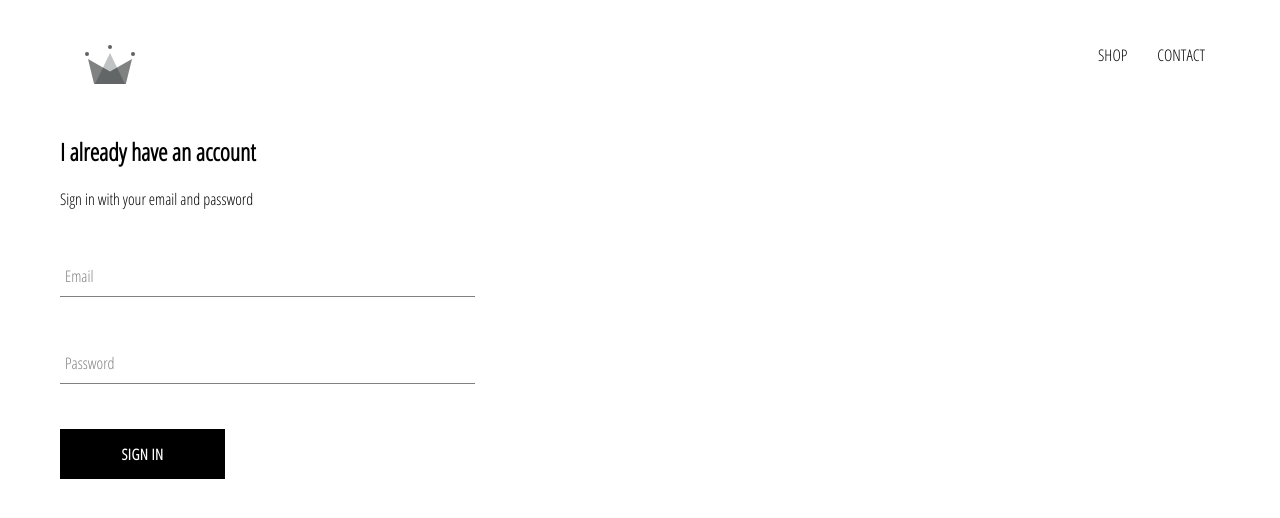
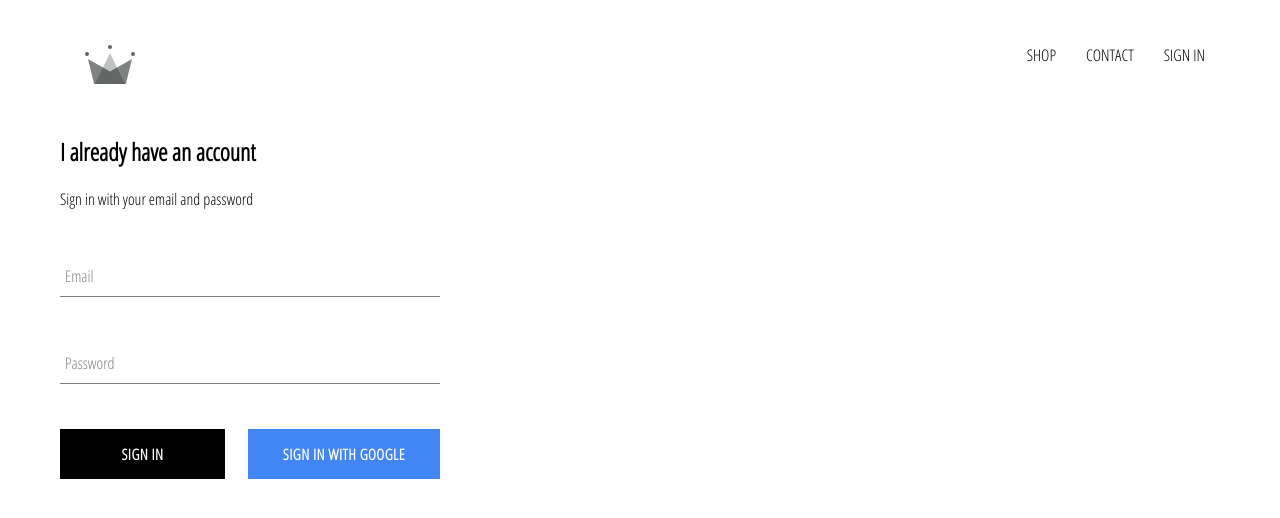
Before and after one commit to SusanGuy/Cool-Clothing, a React (Create React App) app: page /auth in a window 1280 px wide. Shown: the top 518 px of the page. Built offline with nearby package versions, Linux system fonts and the light colour scheme; no server answers.

Commit message:
integrated firebase into application, created signin with google

```diff
--- a/package.json
+++ b/package.json
@@ -6,6 +6,7 @@
     "@testing-library/jest-dom": "^4.2.4",
     "@testing-library/react": "^9.4.0",
     "@testing-library/user-event": "^7.2.1",
+    "firebase": "^7.6.2",
     "node-sass": "^4.13.0",
     "react": "^16.12.0",
     "react-dom": "^16.12.0",
--- a/src/App.css
+++ b/src/App.css
@@ -1,3 +1,7 @@
+* {
+  box-sizing: border-box;
+}
+
 body {
   font-family: "Open Sans Condensed";
   padding: 20px 60px;
--- a/src/App.js
+++ b/src/App.js
@@ -4,12 +4,36 @@ import "./App.css";
 import Navigation from "./components/navigation/navigation";
 import HomePage from "./containers/homepage/homepage";
 import Shop from "./containers/shop/shop";
+import { auth } from "./firebase/firebase.utils";
 import Auth from "./containers/authenticationForm/auth";
 
-function App() {
+class App extends React.Component {
+  constructor(props) {
+    super(props);
+    this.state = {
+      currentUser: null
+    };
+  }
+
+  unsubscribeFromAuth = null;
+
+  componentDidMount() {
+    this.unsubscribeFromAuth = auth.onAuthStateChanged(user => {
+      this.setState({
+        currentUser: user
+      });
+      console.log(this.state.currentUser);
+    });
+  }
+
+  componentWillUnmount() {
+    this.unsubscribeFromAuth();
+  }
+
+  render() {
     return (
       <div>
-      <Navigation />
+        <Navigation currentUser={this.state.currentUser} />
         <Switch>
           <Route exact path="/" component={HomePage} />
           <Route exact path="/shop" component={Shop} />
@@ -18,5 +42,6 @@ function App() {
       </div>
     );
   }
+}
 
 export default App;
--- a/src/components/buttons/buttons.js
+++ b/src/components/buttons/buttons.js
@@ -1,8 +1,11 @@
 import React from "react";
 import "./buttons.styles.scss";
-const buttons = ({ children, ...otherProps }) => {
+const buttons = ({ children, isGoogleSignIn, ...otherProps }) => {
   return (
-    <button className="custom-button" {...otherProps}>
+    <button
+      className={`${isGoogleSignIn ? "google-sign-in" : ""} custom-button`}
+      {...otherProps}
+    >
       {children}
     </button>
   );
--- a/src/components/buttons/buttons.styles.scss
+++ b/src/components/buttons/buttons.styles.scss
@@ -19,4 +19,13 @@
     color: black;
     border: 1px solid black;
   }
+  &.google-sign-in {
+    background-color: #4285f4;
+    color: white;
+
+    &:hover {
+      background-color: #357ae8;
+      border: none;
+    }
+  }
 }
--- a/src/components/navigation/navigation.js
+++ b/src/components/navigation/navigation.js
@@ -1,8 +1,9 @@
 import React from "react";
 import { Link } from "react-router-dom";
+import { auth } from "../../firebase/firebase.utils";
 import { ReactComponent as Logo } from "../../assets/crown.svg";
 import "./navigation.scss";
-const navigation = () => {
+const navigation = ({ currentUser }) => {
   return (
     <div className="header">
       <Link className="logo-container" to="/">
@@ -15,6 +16,15 @@ const navigation = () => {
         <Link className="option" to="/contact">
           CONTACT
         </Link>
+        {currentUser ? (
+          <div className="option" onClick={() => auth.signOut()}>
+            SIGN OUT
+          </div>
+        ) : (
+          <Link className="option" to="/auth">
+            SIGN IN
+          </Link>
+        )}
       </div>
     </div>
   );
--- a/src/components/navigation/navigation.scss
+++ b/src/components/navigation/navigation.scss
@@ -20,6 +20,7 @@
 
     .option {
       padding: 10px 15px;
+      cursor: pointer;
     }
   }
 }
--- a/src/components/signin/signin.js
+++ b/src/components/signin/signin.js
@@ -1,6 +1,7 @@
 import React, { Component } from "react";
 import FormInput from "../formInput/formInput";
 import Button from "../buttons/buttons";
+import { signInWithGoogle } from "../../firebase/firebase.utils";
 import "./signin.styles.scss";
 class Signin extends Component {
   state = {
@@ -41,8 +42,12 @@ class Signin extends Component {
             label="Password"
             required
           />
-
-          <Button type="submit"> Sign In </Button>
+          <div className="buttons">
+            <Button type="submit"> Sign In </Button>
+            <Button onClick={signInWithGoogle} isGoogleSignIn>
+              Sign In With Google
+            </Button>
+          </div>
         </form>
       </div>
     );
--- a/src/components/signin/signin.styles.scss
+++ b/src/components/signin/signin.styles.scss
@@ -1,9 +1,14 @@
 .sign-in {
-  width: 50vh;
+  width: 380px;
   display: flex;
   flex-direction: column;
 
   .title {
     margin: 10px;
   }
+
+  .buttons {
+    display: flex;
+    justify-content: space-between;
+  }
 }
--- /dev/null
+++ b/src/firebase/firebase.utils.js
@@ -0,0 +1,25 @@
+import firebase from "firebase/app";
+import "firebase/firestore";
+import "firebase/auth";
+
+const config = {
+  apiKey: "AIzaSyCbSvsCg-g5WRurnOuOwcaUjTBrgHVk8Ig",
+  authDomain: "crwn-db-5d845.firebaseapp.com",
+  databaseURL: "https://crwn-db-5d845.firebaseio.com",
+  projectId: "crwn-db-5d845",
+  storageBucket: "crwn-db-5d845.appspot.com",
+  messagingSenderId: "646090834154",
+  appId: "1:646090834154:web:aa804296c94655e0f95793",
+  measurementId: "G-67BRRTEVGX"
+};
+firebase.initializeApp(config);
+export const auth = firebase.auth();
+export const firestore = firebase.firestore();
+
+const provider = new firebase.auth.GoogleAuthProvider();
+provider.setCustomParameters({
+  prompt: "select_account"
+});
+
+export const signInWithGoogle = () => auth.signInWithPopup(provider);
+export default firebase;
```
Also changed, not shown: 2 other files (tests, documents, lock files or other folders). Lines whose indentation alone changed are shown as unchanged.
